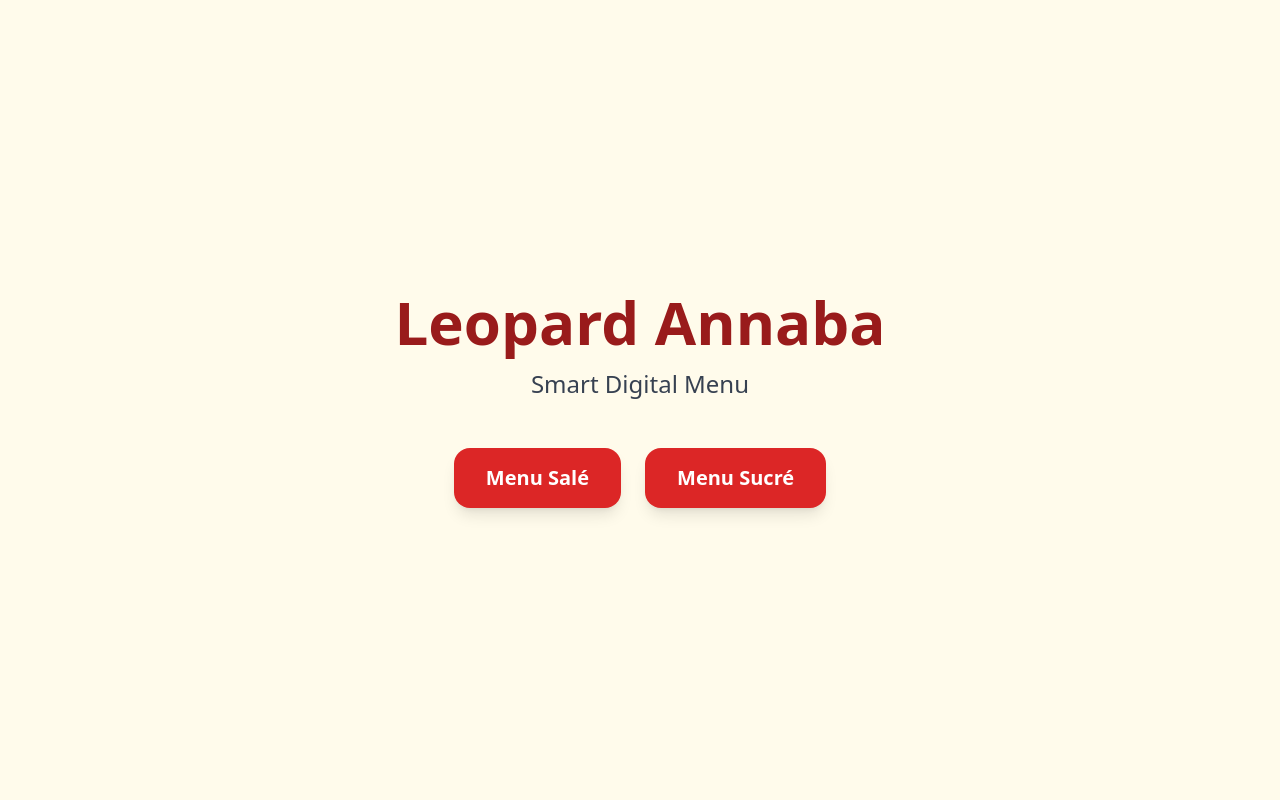
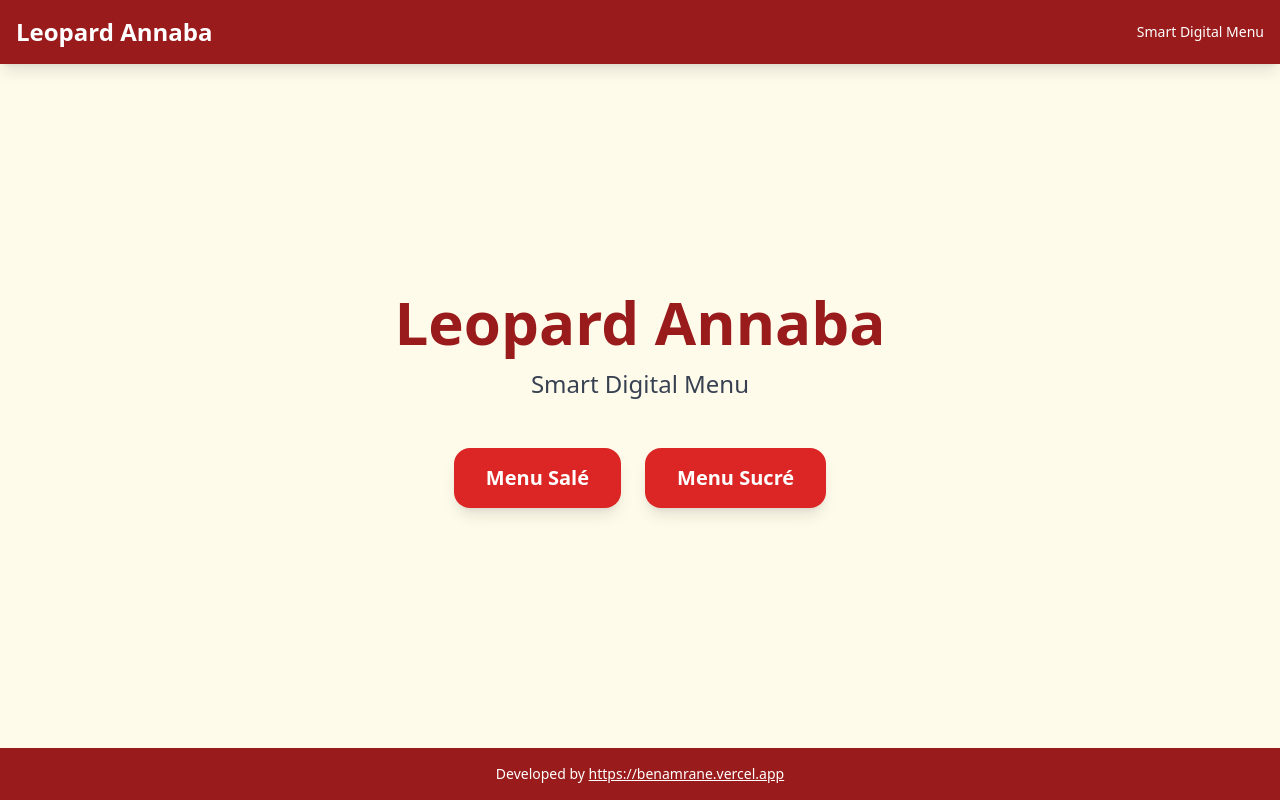
Before and after one commit to achrafbenamrane/leopard-annaba, a Next.js app: page / in a window 1280 px wide. Built offline with nearby package versions, Linux system fonts and the light colour scheme.

Commit message:
Add fixed navbar and footer, remove WhatsApp button, add developer credit

```diff
--- a/app/menu/MenuPageContent.tsx
+++ b/app/menu/MenuPageContent.tsx
@@ -5,7 +5,7 @@ import { useSearchParams } from 'next/navigation'
 import Navbar from '../../components/Navbar'
 import MenuToggle from '../../components/MenuToggle'
 import MenuViewer from '../../components/MenuViewer'
-import WhatsAppButton from '../../components/WhatsAppButton'
+import Footer from '../../components/Footer'
 
 export default function MenuPageContent() {
   const searchParams = useSearchParams()
@@ -31,11 +31,11 @@ export default function MenuPageContent() {
   return (
     <div className="min-h-screen bg-amber-50">
       <Navbar />
-      <div className="container mx-auto px-4 py-8">
+      <div className="container mx-auto px-4 py-8 pt-20 pb-20">
         <MenuToggle active={activeType} onToggle={handleToggle} />
         <MenuViewer type={activeType} />
       </div>
-      <WhatsAppButton />
+      <Footer />
     </div>
   )
 }
--- a/app/page.tsx
+++ b/app/page.tsx
@@ -2,10 +2,14 @@
 
 import Link from 'next/link'
 import { motion } from 'framer-motion'
+import Navbar from '../components/Navbar'
+import Footer from '../components/Footer'
 
 export default function Home() {
   return (
-    <main className="min-h-screen bg-amber-50 flex items-center justify-center">
+    <div className="min-h-screen bg-amber-50">
+      <Navbar />
+      <main className="flex items-center justify-center min-h-screen pt-20 pb-20">
         <div className="text-center">
           <motion.h1
             className="text-6xl font-bold text-red-800 mb-4"
@@ -50,5 +54,7 @@ export default function Home() {
           </motion.div>
         </div>
       </main>
+      <Footer />
+    </div>
   )
 }
--- /dev/null
+++ b/components/Footer.tsx
@@ -0,0 +1,17 @@
+export default function Footer() {
+  return (
+    <footer className="fixed bottom-0 left-0 right-0 bg-red-800 text-white p-4 text-center z-50">
+      <p className="text-sm">
+        Developed by{' '}
+        <a
+          href="https://benamrane.vercel.app"
+          target="_blank"
+          rel="noopener noreferrer"
+          className="underline hover:text-gray-200"
+        >
+          https://benamrane.vercel.app
+        </a>
+      </p>
+    </footer>
+  )
+}
--- a/components/Navbar.tsx
+++ b/components/Navbar.tsx
@@ -2,7 +2,7 @@ import Link from 'next/link'
 
 export default function Navbar() {
   return (
-    <nav className="bg-red-800 text-white p-4 shadow-lg">
+    <nav className="fixed top-0 left-0 right-0 bg-red-800 text-white p-4 shadow-lg z-50">
       <div className="max-w-7xl mx-auto flex justify-between items-center">
         <Link href="/" className="text-2xl font-bold">
           Leopard Annaba
```
Lines whose indentation alone changed are shown as unchanged.
